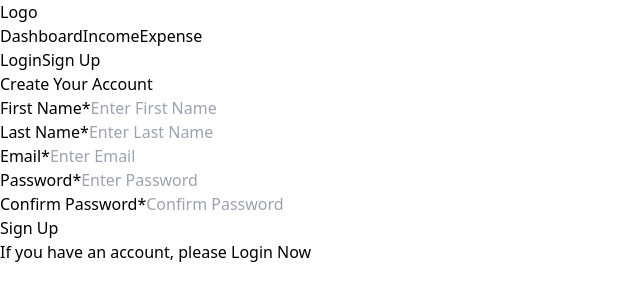
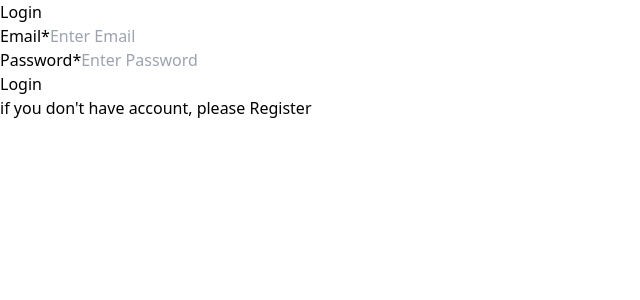
Before and after one commit to akbari-alireza/Finance-Management-System, a React (Vite) app: page / in a window 1280 px wide. Shown: the top 300 px of the page, without its empty margins (0-640 px from the left). Built offline with nearby package versions, Linux system fonts and the light colour scheme; data requests are answered from the project's data file.

Commit message:
login condition

```diff
--- a/db.json
+++ b/db.json
@@ -85,6 +85,18 @@
       "title": "Keyboard",
       "amount": 400,
       "date": "2025-01-13"
+    },
+    {
+      "id": "1739253682243",
+      "title": "Chair",
+      "amount": 40,
+      "date": "2025-02-11"
+    },
+    {
+      "id": "1739253707928",
+      "title": "HDMI ",
+      "amount": 2000,
+      "date": "2025-02-11"
     }
   ],
   "users": [
@@ -95,7 +107,7 @@
       "email": "ali@gmail.com",
       "password": "123",
       "confirmPassword": "123",
-      "aliExpense":[
+      "aliExpense": [
         {
           "id": "1",
           "title": "Home",
--- a/src/App.tsx
+++ b/src/App.tsx
@@ -42,11 +42,10 @@ function App() {
 
   return (
     <Router>
-      <Navbar />
       {loadingIncomes || loadingExpenses ? <h1>Loading...</h1> :
         <Routes>
-          <Route path='/' element={<Registration/>} />
-          <Route path='/login' element={<Login/>} />
+          <Route path='/Registration' element={<Registration/>} />
+          <Route path='/' element={<Login/>} />
           <Route path='/incomes' element={<Income incomes={incomes} setIncomes={setIncomes} currency={currency} />} />
           <Route path='/expense' element={<Expense expenses={expenses} setExpenses={setExpenses} />} />
           <Route path='/dashboard' element={<Dashboard expenses={expenses} incomes={incomes} />} />
--- a/src/Components/Login.tsx
+++ b/src/Components/Login.tsx
@@ -1,5 +1,5 @@
 import axios from 'axios';
-import React, { useState } from 'react'
+import React, { useEffect, useState } from 'react'
 import { NavLink, useNavigate } from 'react-router-dom'
 
 const Login = () => {
@@ -7,6 +7,9 @@ const Login = () => {
         email: '',
         password: ''
     });
+    useEffect(() => {
+        sessionStorage.clear();
+    },[])
     const [errorMessages, setErrorMessages] = useState('');
     const navigate = useNavigate();
     const handleSubmit = async (e: React.FormEvent) => {
@@ -17,6 +20,7 @@ const Login = () => {
                     if (user.email === formData.email) {
                         if (user.password === formData.password) {
                             alert('login seccesfully')
+                            sessionStorage.setItem('user', JSON.stringify(user))
                             navigate('/dashboard')
                         } else {
                             setErrorMessages('password or email is not correct')
--- a/src/Components/Navbar.tsx
+++ b/src/Components/Navbar.tsx
@@ -35,17 +35,12 @@ const Navbar = () => {
       </div>
       <div className='flex gap-1'>
         <NavLink
-          to={'/login'} className={({ isActive }) =>
-            isActive ? 'bg-white text-[#767cff] px-3 py-1 rounded-sm' : 'px-3 py-1 rounded-sm text-white hover:bg-white hover:text-[#767cff]'
-          }>
-          Login
-        </NavLink>
-        <NavLink
           to={'/'} className={({ isActive }) =>
             isActive ? 'bg-white text-[#767cff] px-3 py-1 rounded-sm' : 'px-3 py-1 rounded-sm text-white hover:bg-white hover:text-[#767cff]'
           }>
-          Sign Up
+          Log Out
         </NavLink>
+
       </div>
     </div>
   )
--- a/src/Components/Registration.tsx
+++ b/src/Components/Registration.tsx
@@ -1,8 +1,15 @@
 import axios from 'axios';
-import React, { useState } from 'react';
+import React, { useEffect, useState } from 'react';
 import { NavLink, useNavigate } from 'react-router-dom';
 
 const Registration: React.FC = () => {
+    const usenavigate = useNavigate();
+    useEffect(() => {
+        let user = sessionStorage.getItem('user');
+        if (user === '' || user === null) {
+            usenavigate('/');
+        }
+    }, [])
     const [formData, setFormData] = useState({
         firstName: '',
         lastName: '',
@@ -111,7 +118,7 @@ const Registration: React.FC = () => {
                     </div>
                 </form>
             </div>
-            <p>If you have an account, please <NavLink to={'/login'}><span className='text-blue-500 underline'>Login Now</span></NavLink></p>
+            <p>If you have an account, please <NavLink to={'/'}><span className='text-blue-500 underline'>Login Now</span></NavLink></p>
         </div>
     );
 }
--- a/src/Pages/Dashboard.tsx
+++ b/src/Pages/Dashboard.tsx
@@ -1,5 +1,8 @@
+import { useNavigate } from 'react-router-dom';
 import ExpenseChart from '../Components/ExpenseChart';
 import IncomeChart from '../Components/IncomeChart';
+import Navbar from '../Components/Navbar';
+import { useEffect } from 'react';
 
 type ExpenseProps = {
   id: number;
@@ -14,8 +17,19 @@ type Props = {
 }
 
 const Dashboard = ({ expenses, incomes }: Props) => {
+
+  const usenavigate = useNavigate();
+  useEffect(() => {
+    let user = sessionStorage.getItem('user');
+    if(user === '' || user === null){
+      usenavigate('/');
+    }
+  }, [])
   return (
+    <div>
+      <Navbar />
       <div className='flex justify-center items-center h-[70vh]'>
+
         <div className=' flex  items-center md:flex-row flex-col lg:w-[80%] justify-center'>
           <div className='w-[100%]'>
             <IncomeChart incomes={incomes} />
@@ -25,6 +39,8 @@ const Dashboard = ({ expenses, incomes }: Props) => {
           </div>
         </div>
       </div>
+    </div>
+
   );
 };
 
--- a/src/Pages/Expense.tsx
+++ b/src/Pages/Expense.tsx
@@ -1,7 +1,9 @@
 import axios from "axios";
-import { useState } from "react";
+import { useEffect, useState } from "react";
 import { FaRegEdit } from "react-icons/fa";
 import { MdDelete } from "react-icons/md";
+import Navbar from "../Components/Navbar";
+import { useNavigate } from "react-router-dom";
 
 type ExpenseProps = {
   id: number;
@@ -108,9 +110,17 @@ const Expense = ({ expenses = [], setExpenses, currency }: Props) => {
     setEditDate('');
     setInput(true);
   };
+  const usenavigate = useNavigate();
+  useEffect(() => {
+    let user = sessionStorage.getItem('user');
+    if(user === '' || user === null){
+      usenavigate('/');
+    }
+  }, [])
 
   return (
     <div className='bg-[#f7f8fa] flex flex-col items-center'>
+      <Navbar/>
       {input ? (
         <div className='h-[40%] w-[80%] rounded-lg flex flex-col items-center p-4'>
           <h1 className='font-semibold mb-4'>Expense Transactions</h1>
--- a/src/Pages/Income.tsx
+++ b/src/Pages/Income.tsx
@@ -2,6 +2,7 @@ import axios from "axios";
 import { useState, useEffect } from "react";
 import { FaRegEdit } from "react-icons/fa";
 import { MdDelete } from "react-icons/md";
+import Navbar from "../Components/Navbar";
 
 type IncomesProps = {
     id: number;
@@ -115,6 +116,7 @@ const Income = ({ incomes = [], setIncomes, currency }: Props) => {
 
     return (
         <div className='bg-[#f7f8fa] flex flex-col items-center'>
+            <Navbar/>
             {input ? (
                 <div className='h-[40%] w-[80%] rounded-lg flex flex-col items-center p-4'>
                     <h1 className='font-semibold mb-4'>Income Transaction</h1>
```
Lines whose indentation alone changed are shown as unchanged.
